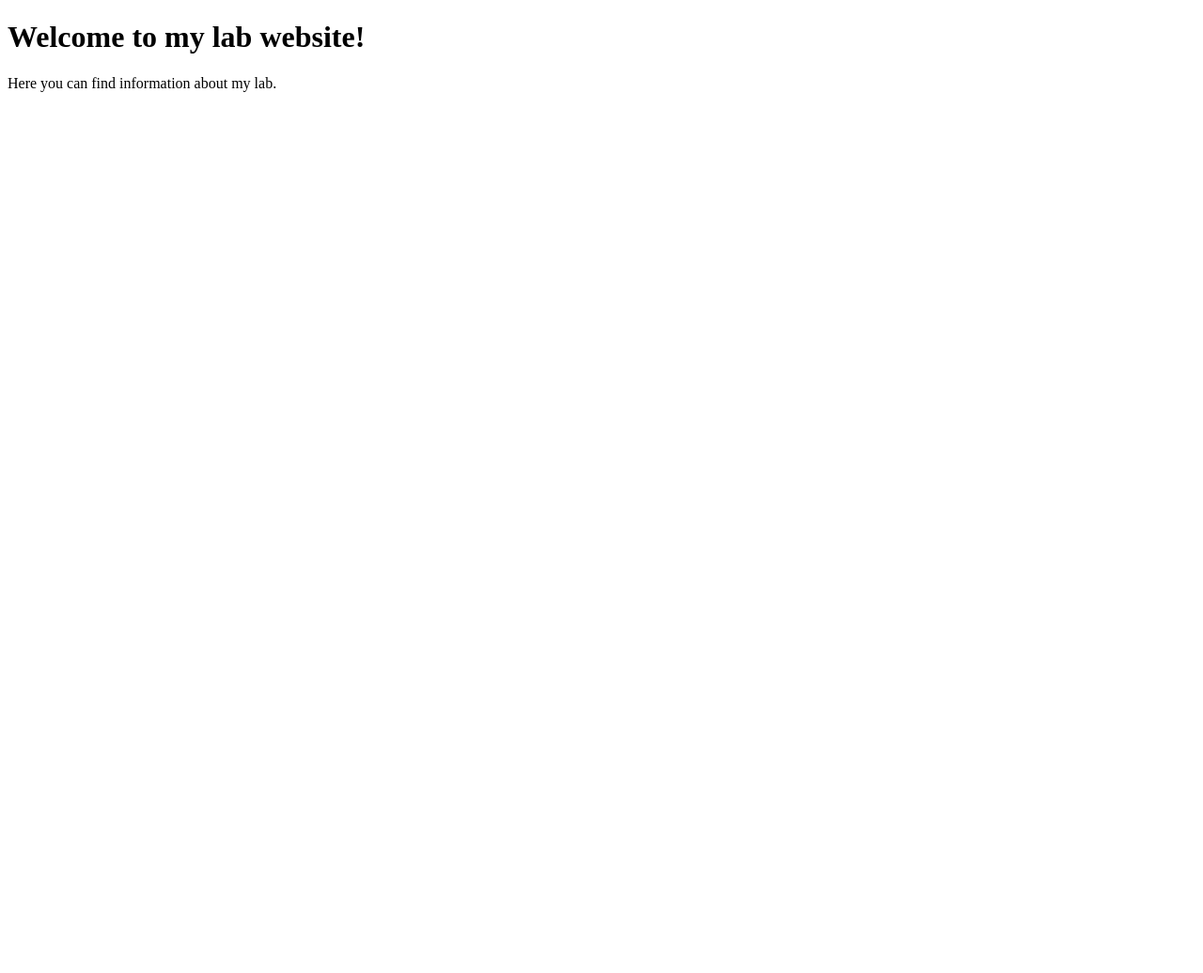
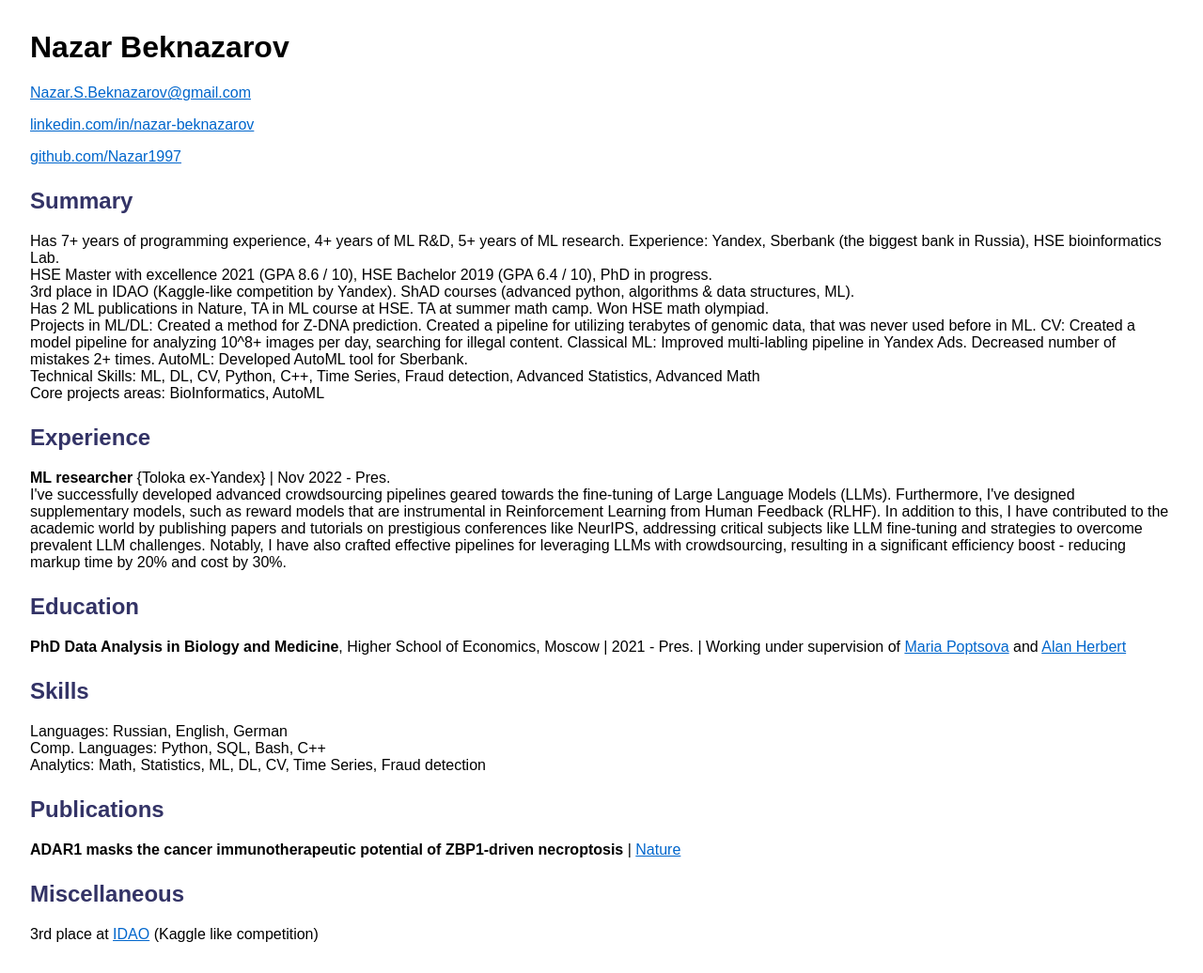
Before and after one commit to Nazar1997/Nazar1997.github.io, a plain HTML site: page index.html in a window 1280 px wide. Shown: the whole page at 94% size. Before the commit the page ends 800 px from the top, so only its background shows below. Drawn offline with Linux system fonts and the light colour scheme.

Commit message:
Update index.html

```diff
--- a/index.html
+++ b/index.html
@@ -1,10 +1,70 @@
 <!DOCTYPE html>
-<html>
+<html lang="en">
 <head>
-  <title>My Lab Website</title>
+    <meta charset="UTF-8">
+    <meta name="viewport" content="width=device-width, initial-scale=1.0">
+    <title>Nazar Beknazarov - CV</title>
+    <style>
+        body { font-family: Arial, sans-serif; margin: 2em; }
+        h2 { color: #333366; margin-top: 1em; }
+        a { color: #0066cc; }
+        ul, li { margin: 0; padding: 0; }
+        ul { list-style: none; }
+    </style>
 </head>
 <body>
-  <h1>Welcome to my lab website!</h1>
-  <p>Here you can find information about my lab.</p>
+    <h1>Nazar Beknazarov</h1>
+    <p><a href="mailto:nazar.s.beknazarov@gmail.com">Nazar.S.Beknazarov@gmail.com</a></p>
+    <p><a href="https://www.linkedin.com/in/nazar-beknazarov/">linkedin.com/in/nazar-beknazarov</a></p>
+    <p><a href="github.com/Nazar1997">github.com/Nazar1997</a></p>
+
+    <h2>Summary</h2>
+    <p>
+        Has 7+ years of programming experience, 4+ years of ML R&D, 5+ years of ML research. Experience: Yandex, Sberbank (the biggest bank in Russia), HSE bioinformatics Lab.<br>
+        HSE Master with excellence 2021 (GPA 8.6 / 10), HSE Bachelor 2019 (GPA 6.4 / 10), PhD in progress.<br>
+        3rd place in IDAO (Kaggle-like competition by Yandex). ShAD courses (advanced python, algorithms &amp; data structures, ML).<br>
+        Has 2 ML publications in Nature, TA in ML course at HSE. TA at summer math camp. Won HSE math olympiad.<br>
+        Projects in ML/DL: Created a method for Z-DNA prediction. Created a pipeline for utilizing terabytes of genomic data, that was never used before in ML. CV: Created a model pipeline for analyzing 10^8+ images per day, searching for illegal content. Classical ML: Improved multi-labling pipeline in Yandex Ads. Decreased number of mistakes 2+ times. AutoML: Developed AutoML tool for Sberbank.<br>
+        Technical Skills: ML, DL, CV, Python, C++, Time Series, Fraud detection, Advanced Statistics, Advanced Math<br>
+        Core projects areas: BioInformatics, AutoML
+    </p>
+
+    <!-- Other sections can be similarly formatted -->
+
+    <h2>Experience</h2>
+    <ul>
+        <li>
+            <strong>ML researcher</strong> {Toloka ex-Yandex} | Nov 2022 - Pres.<br>
+            I've successfully developed advanced crowdsourcing pipelines geared towards the fine-tuning of Large Language Models (LLMs). Furthermore, I've designed supplementary models, such as reward models that are instrumental in Reinforcement Learning from Human Feedback (RLHF). In addition to this, I have contributed to the academic world by publishing papers and tutorials on prestigious conferences like NeurIPS, addressing critical subjects like LLM fine-tuning and strategies to overcome prevalent LLM challenges. Notably, I have also crafted effective pipelines for leveraging LLMs with crowdsourcing, resulting in a significant efficiency boost - reducing markup time by 20% and cost by 30%.
+        </li>
+        <!-- Add other experience items here -->
+    </ul>
+
+    <!-- You can follow similar structure for other sections like Education, Skills, Publications, etc. -->
+
+    <h2>Education</h2>
+    <ul>
+        <li><strong>PhD Data Analysis in Biology and Medicine</strong>, Higher School of Economics, Moscow | 2021 - Pres. | Working under supervision of <a href="https://www.hse.ru/en/org/persons/191823857">Maria Poptsova</a> and <a href="https://www.linkedin.com/in/dralanherbert/">Alan Herbert</a></li>
+        <!-- Add other education items here -->
+    </ul>
+
+    <h2>Skills</h2>
+    <ul>
+        <li>Languages: Russian, English, German</li>
+        <li>Comp. Languages: Python, SQL, Bash, C++</li>
+        <li>Analytics: Math, Statistics, ML, DL, CV, Time Series, Fraud detection</li>
+    </ul>
+
+    <h2>Publications</h2>
+    <ul>
+        <li><strong>ADAR1 masks the cancer immunotherapeutic potential of ZBP1-driven necroptosis</strong> | <a href="https://www.nature.com/articles/s41586-022-04753-7">Nature</a></li>
+        <!-- Add other publication items here -->
+    </ul>
+
+    <h2>Miscellaneous</h2>
+    <ul>
+        <li>3rd place at <a href="https://idao.world/">IDAO</a> (Kaggle like competition)</li>
+        <!-- Add other miscellaneous items here -->
+    </ul>
 </body>
 </html>
```
